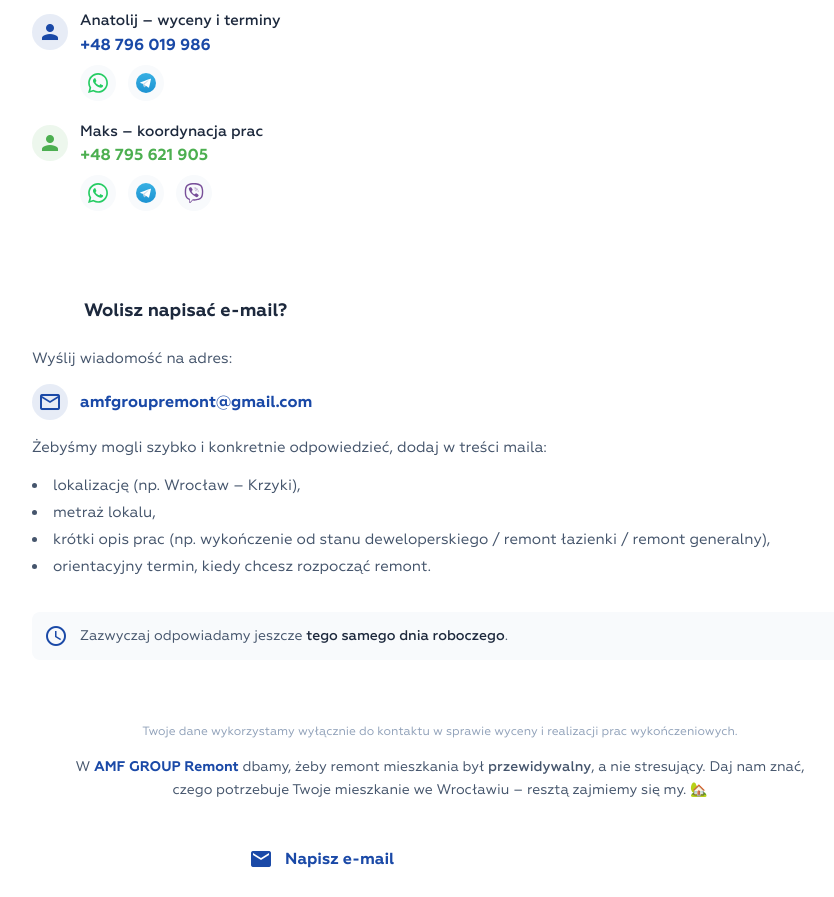
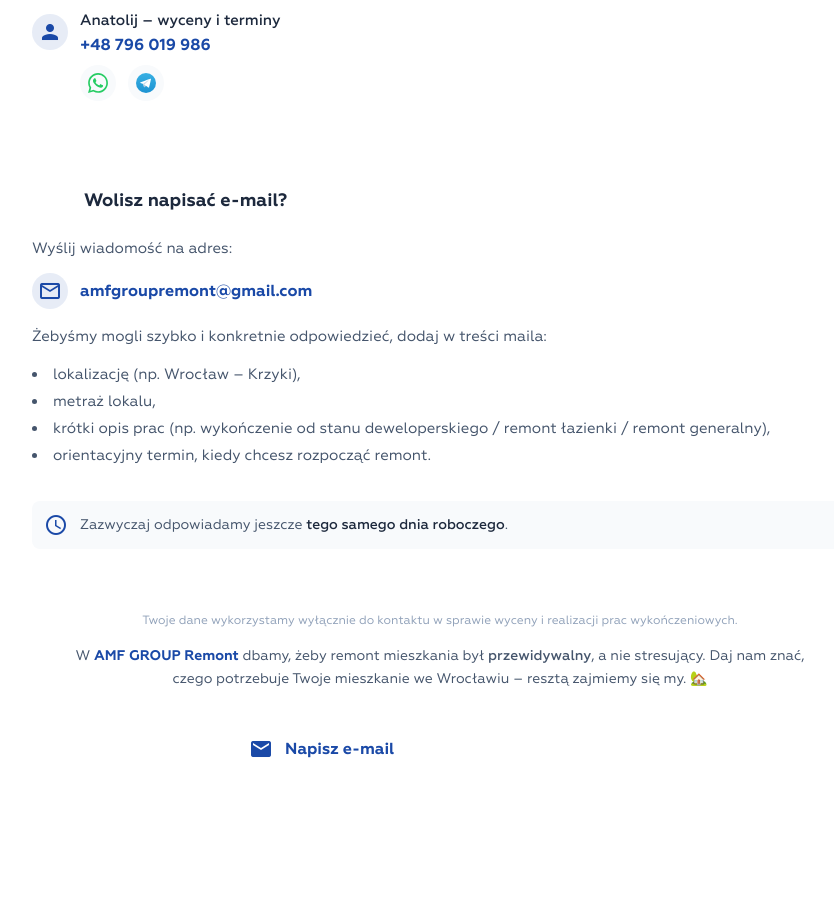
Before and after one commit to r-senchuk/amf-remont, a React (Vite) app: page / in a window 1280 px wide. Shown: the part 9120-10017 px from the top of the page, without its empty margins (200-1034 px from the left). Built offline with nearby package versions, Linux system fonts and the light colour scheme.

Commit message:
deleted contact Max`s information

```diff
--- a/src/components/pages/ContactPage/ContactChannels.jsx
+++ b/src/components/pages/ContactPage/ContactChannels.jsx
@@ -77,55 +77,9 @@ function ContactChannels() {
               </div>
             </div>
 
-            {/* Maks */}
-            <div className="flex gap-3">
-              <span className="h-9 w-9 flex items-center justify-center rounded-full bg-accent-green/10 text-accent-green flex-shrink-0 mt-1">
-                <i className="material-icons text-base">person</i>
-              </span>
-              <div className="flex-1">
-                <div className="mb-2">
-                  <span className="font-medium text-slate-800 block text-[0.9375rem]">
-                    Maks – koordynacja prac
-                  </span>
-                  <a
-                    href="tel:+48795621905"
-                    className="text-accent-green font-semibold text-base hover:underline decoration-accent-green decoration-2 underline-offset-2 transition-all"
-                  >
-                    +48 795 621 905
-                  </a>
-                </div>
-                {/* Maks Messengers */}
-                <div className="flex gap-3">
-                  <a
-                    href="whatsapp://send?phone=+48795621905"
-                    target="_blank"
-                    rel="noopener noreferrer"
-                    title="WhatsApp"
-                    className="group flex items-center justify-center w-9 h-9 rounded-full bg-slate-50 hover:bg-green-100 transition-all duration-200 shadow-sm hover:shadow hover:-translate-y-0.5"
-                  >
-                    <img src="/assets/social/wa.svg" alt="WhatsApp" className="w-5 h-5" />
-                  </a>
-                  <a
-                    href="https://t.me/+48795621905"
-                    target="_blank"
-                    rel="noopener noreferrer"
-                    title="Telegram"
-                    className="group flex items-center justify-center w-9 h-9 rounded-full bg-slate-50 hover:bg-sky-100 transition-all duration-200 shadow-sm hover:shadow hover:-translate-y-0.5"
-                  >
-                    <img src="/assets/social/tlegr.svg" alt="Telegram" className="w-5 h-5" />
-                  </a>
-                  <a
-                    href="viber://chat?number=%2B48795621905"
-                    target="_blank"
-                    rel="noopener noreferrer"
-                    title="Viber"
-                    className="group flex items-center justify-center w-9 h-9 rounded-full bg-slate-50 hover:bg-purple-100 transition-all duration-200 shadow-sm hover:shadow hover:-translate-y-0.5"
-                  >
-                    <img src="/assets/social/vb.svg" alt="Viber" className="w-5 h-5" />
-                  </a>
-                </div>
-              </div>
-            </div>
+
+
+
           </div>
         </article>
 
```
